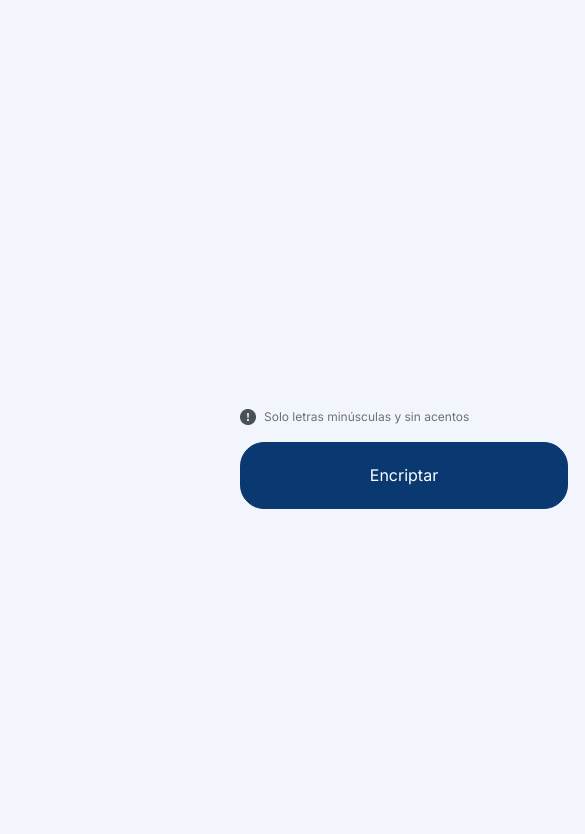
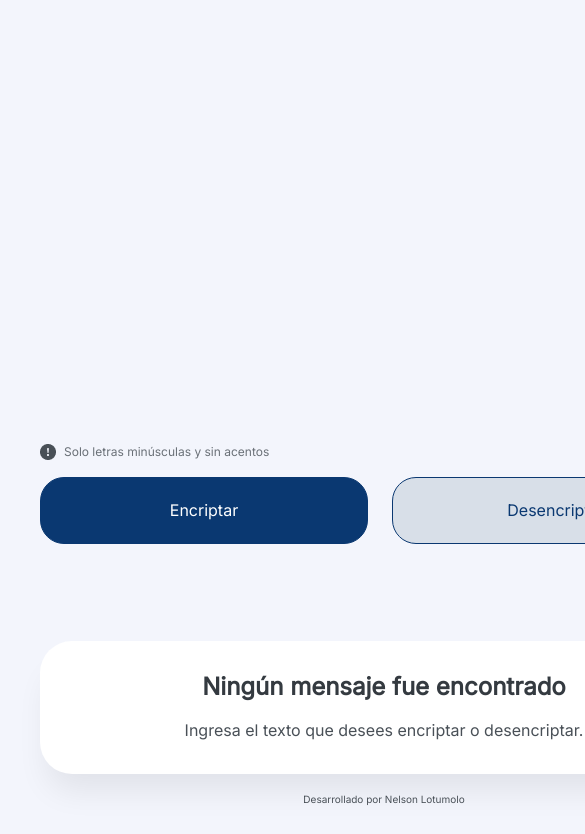
Before and after one commit to nLotu/encriptador_texto, a plain HTML site: page index.html in a window 390 px wide. Shown: the part 404-1238 px from the top of the page, 585 px wide, since content can reach past the window. Before the commit the page ends 1005 px from the top, so only its background shows below. Drawn offline with Linux system fonts and the light colour scheme.

Commit message:
responsive tablet

```diff
--- a/css/style.css
+++ b/css/style.css
@@ -3,7 +3,6 @@
 }
 
 .contenedor {
-	position: relative;
 	width: 1440px;
 	height: auto;
 	margin: 0 auto;
@@ -15,7 +14,6 @@
 .logo {
 	height: auto;
 	margin: 40px 0 40px 84px;
-	padding: 0px;
 }
 
 .img_logo {
@@ -198,3 +196,49 @@
 .invisible {
 	display: none;
 }
+
+@media screen and (max-width:980px) {
+
+	.contenedor {
+		width: 768px;
+	}
+
+	.logo {
+		height: auto;
+		margin: 75px 0 40px 0px;
+	}
+
+	.img_logo {
+		width: 120px;
+	}
+
+	.principal {
+		height: auto;
+		margin: 0 40px 20px 40px;
+		display: flex;
+		flex-direction: column;
+		gap: 65px;
+	}
+
+	.salida_encriptador {
+		width: 688px;
+	}
+
+	.munheco {
+		display: none;
+	}
+
+	.contenedor_txt_sin_salida {
+		width: 624px;
+		margin: 32px;
+	}
+
+	.titulo_sin_salida, .txt_sin_salida {
+		width: 624px;
+	}
+
+	.contenedor_salida, .txt_salida, .btn_copiar_salida  {
+		width: 624px;
+	}
+
+}
```
